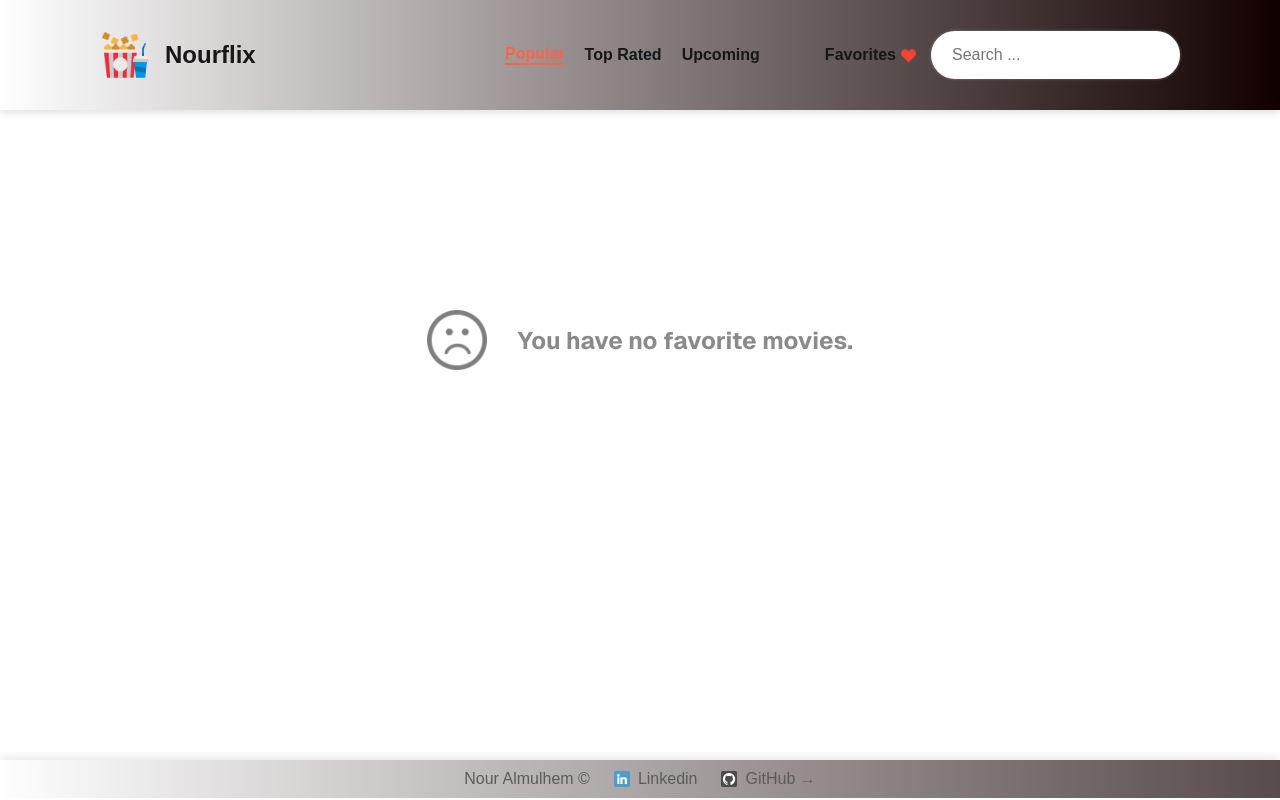
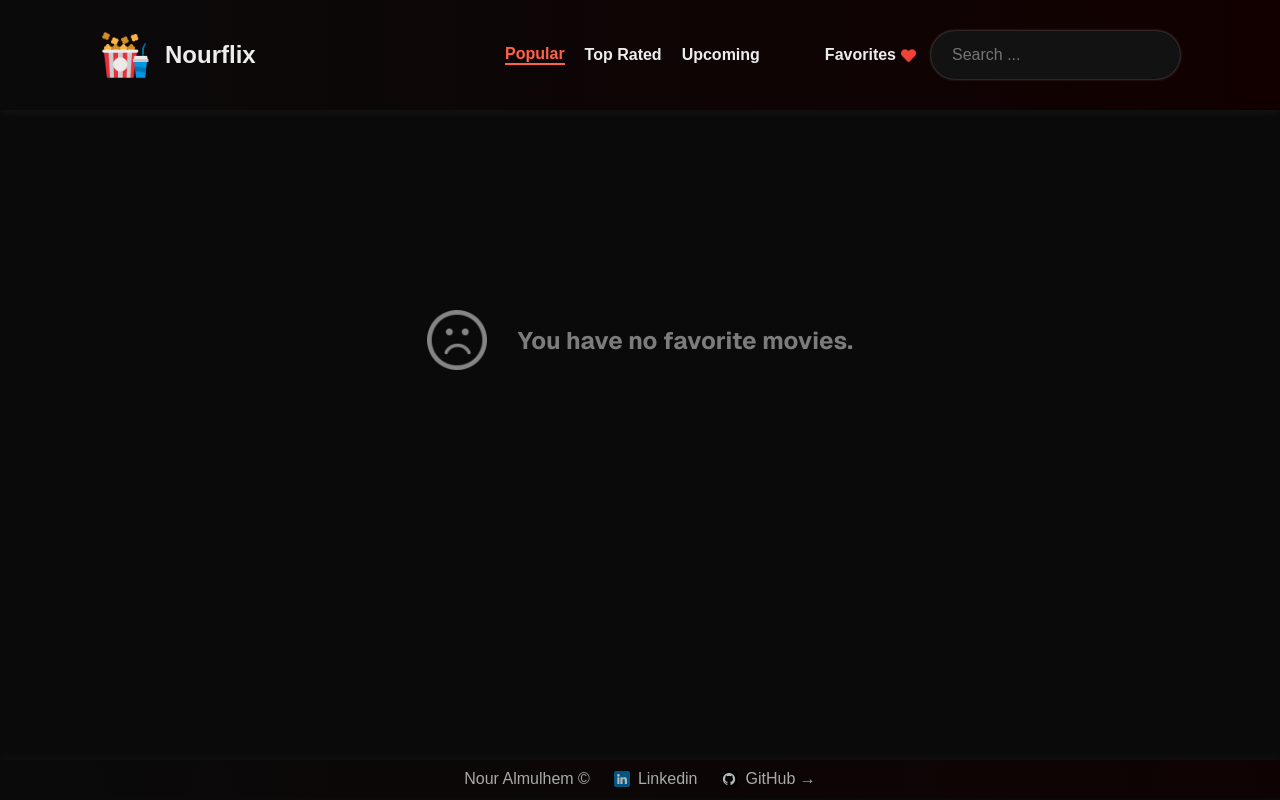
Before and after one commit to nouralmulhem/Nourflix, a Next.js app: page /favorite in a window 1280 px wide. Built offline with nearby package versions, Linux system fonts and the light colour scheme.

Commit message:
fix: removing extra styles

```diff
--- a/src/app/globals.css
+++ b/src/app/globals.css
@@ -1,19 +1,13 @@
 :root {
-  --background: #ffffff;
-  --foreground: #171717;
-}
-
-@media (prefers-color-scheme: dark) {
-  :root {
-    --background: #0a0a0a;
-    --foreground: #ededed;
-  }
+  --background: #0a0a0a;
+  --foreground: #ededed;
 }
 
 html,
 body {
   max-width: 100vw;
   overflow-x: hidden;
+  color-scheme: dark;
 }
 
 body {
@@ -35,19 +29,13 @@
   text-decoration: none;
 }
 
-@media (prefers-color-scheme: dark) {
-  html {
-    color-scheme: dark;
-  }
-}
+.main {
+  --gray-rgb: 255, 255, 255;
+  --gray-alpha-200: rgba(var(--gray-rgb), 0.145);
+  --gray-alpha-100: rgba(var(--gray-rgb), 0.06);
 
-.main {
-  --gray-rgb: 0, 0, 0;
-  --gray-alpha-200: rgba(var(--gray-rgb), 0.08);
-  --gray-alpha-100: rgba(var(--gray-rgb), 0.05);
-
-  --button-primary-hover: #383838;
-  --button-secondary-hover: #f2f2f2;
+  --button-primary-hover: #ccc;
+  --button-secondary-hover: #1a1a1a;
 
   display: flex;
   flex-direction: column;
@@ -56,14 +44,3 @@
   min-height: calc(100svh - 150px);
   font-family: var(--font-geist-sans);
 }
-
-@media (prefers-color-scheme: dark) {
-  .main {
-    --gray-rgb: 255, 255, 255;
-    --gray-alpha-200: rgba(var(--gray-rgb), 0.145);
-    --gray-alpha-100: rgba(var(--gray-rgb), 0.06);
-
-    --button-primary-hover: #ccc;
-    --button-secondary-hover: #1a1a1a;
-  }
-}
--- a/src/components/EmptyState/empty-state.module.css
+++ b/src/components/EmptyState/empty-state.module.css
@@ -14,10 +14,5 @@
 
 .image {
   object-fit: contain;
+  filter: invert();
 }
-
-@media (prefers-color-scheme: dark) {
-  .image {
-    filter: invert();
-  }
-}
--- a/src/components/Favorite/favorite.module.css
+++ b/src/components/Favorite/favorite.module.css
@@ -74,6 +74,10 @@
   margin: 30px auto;
 }
 
+.fadeOut {
+  animation: fadeOut 0.5s forwards;
+}
+
 @media (max-width: 600px) {
   .pageTitle {
     text-align: center;
@@ -106,10 +110,6 @@
   }
 }
 
-.fadeOut {
-  animation: fadeOut 0.5s forwards;
-}
-
 @keyframes fadeOut {
   0% {
     opacity: 1;
--- a/src/components/Header/header.module.css
+++ b/src/components/Header/header.module.css
@@ -48,25 +48,6 @@
   display: none;
 }
 
-@media (max-width: 600px) {
-  .container {
-    padding: 30px;
-  }
-
-  .home,
-  .genre {
-    display: none;
-  }
-
-  .genreMobile {
-    display: flex;
-  }
-
-  .navigators {
-    margin: auto;
-  }
-}
-
 .genreContainer {
   position: relative;
   display: inline-block;
@@ -99,3 +80,22 @@
 .genreContainer:hover .ddl {
   display: block;
 }
+
+@media (max-width: 600px) {
+  .container {
+    padding: 30px;
+  }
+
+  .home,
+  .genre {
+    display: none;
+  }
+
+  .genreMobile {
+    display: flex;
+  }
+
+  .navigators {
+    margin: auto;
+  }
+}
```
